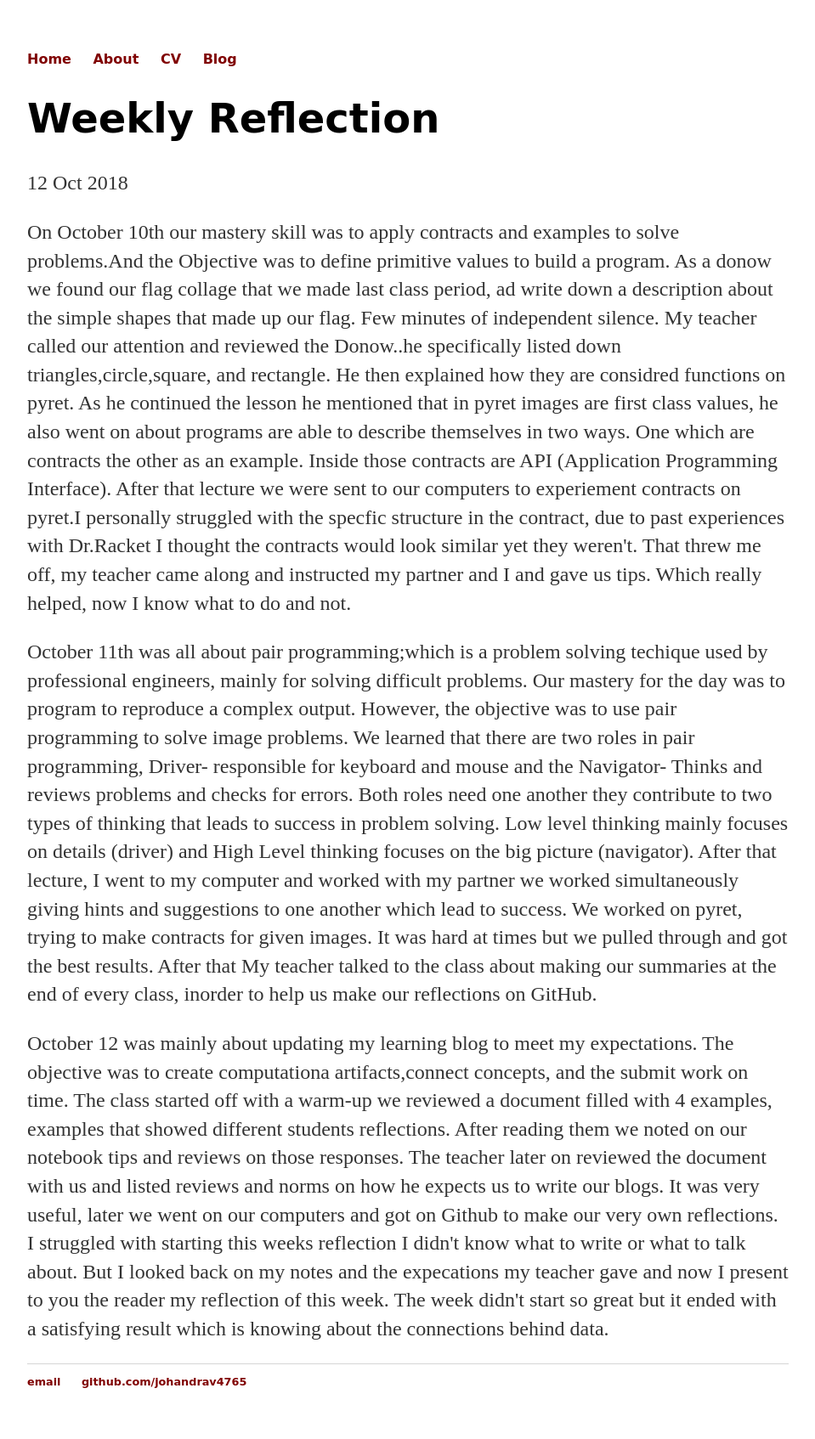
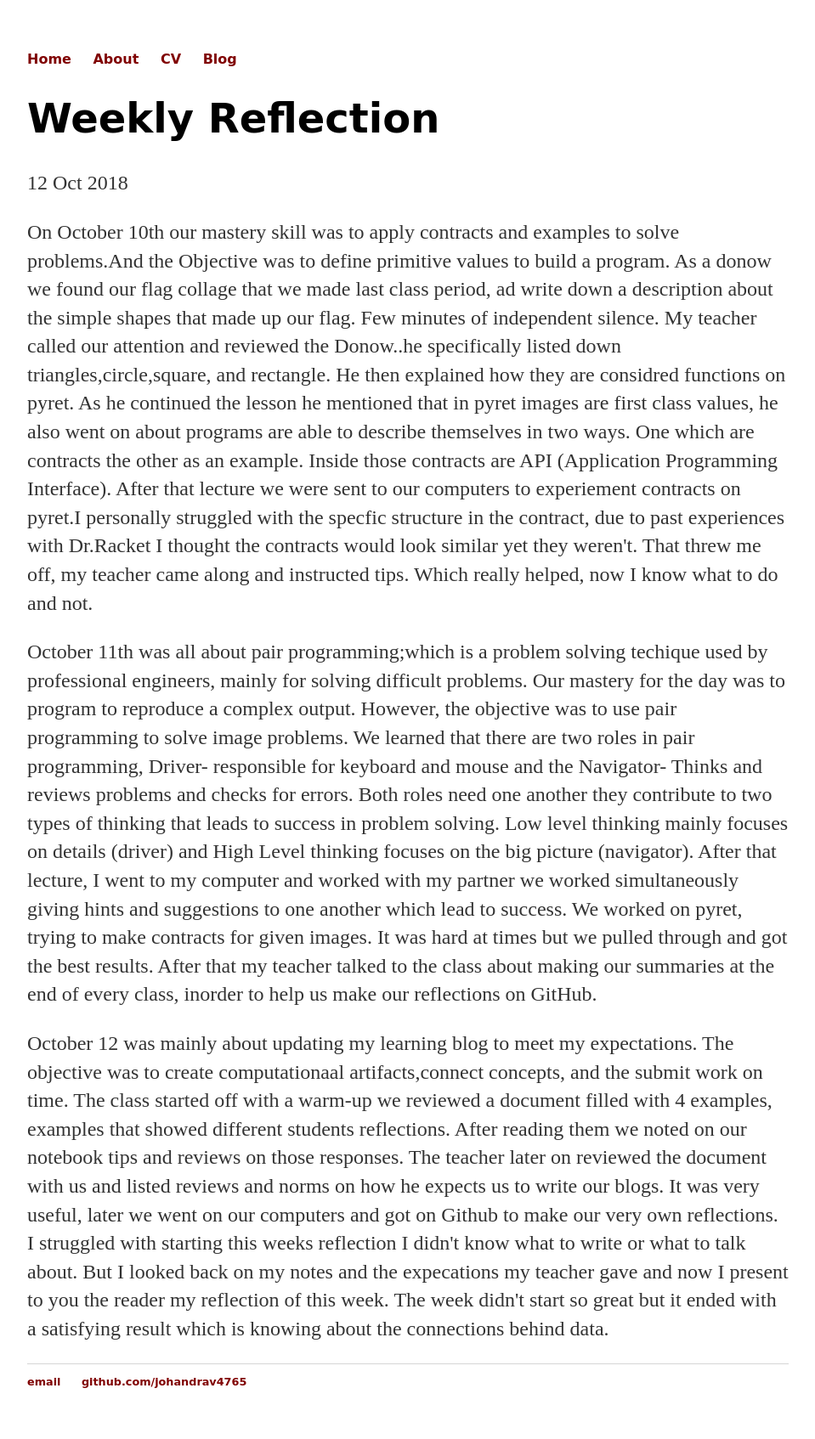
Before and after one commit to Johandrav4765/Johandrav4765.github.io, a Jekyll site: the page built from _posts/2018-10-12-Weekly-Reflection.md, in a window 1280 px wide. Shown: the whole page at 85% size, without its empty margins (160-1119 px from the left). Built offline with Jekyll 4.4.1, drawn with Linux system fonts in a browser that asks for light colours.

Commit message:
Update 2018-10-12-Weekly-Reflection.md

```diff
--- a/_posts/2018-10-12-Weekly-Reflection.md
+++ b/_posts/2018-10-12-Weekly-Reflection.md
@@ -4,6 +4,6 @@
 date: 2018-10-12
 ---
 
-<p> On October 10th our mastery skill was to apply contracts and examples to solve problems.And the Objective was to define primitive values to build a program. As a donow we found our flag collage that we made last class period, ad write down a description about the simple shapes that made up our flag. Few minutes of independent silence. My teacher called our attention and reviewed the Donow..he specifically listed down triangles,circle,square, and rectangle. He then explained how they are considred functions on pyret. As he continued the lesson he mentioned that in pyret images are first class values, he also went on about programs are able to describe themselves in two ways. One which are contracts the other as an example. Inside those contracts are API (Application Programming Interface). After that lecture we were sent to our computers to experiement contracts on pyret.I personally struggled with the specfic structure in the contract, due to past experiences with Dr.Racket I thought the contracts would look similar yet they weren't. That threw me off, my teacher came along and instructed my partner and I and gave us tips. Which really helped, now I know what to do and not. </p>
-<p> October 11th was all about pair programming;which is a problem solving techique used by professional engineers, mainly for solving difficult problems. Our mastery for the day was to program to reproduce a complex output. However, the objective was to use pair programming to solve image problems. We learned that there are two roles in pair programming, Driver- responsible for keyboard and mouse and the Navigator- Thinks and reviews problems and checks for errors. Both roles need one another they contribute to two types of thinking that leads to success in problem solving. Low level thinking mainly focuses on details (driver) and High Level thinking focuses on the big picture (navigator). After that lecture, I went to my computer and worked with my partner we worked simultaneously giving hints and suggestions to one another which lead to success. We worked on pyret, trying to make contracts for given images. It was hard at times but we pulled through and got the best results. After that My teacher talked to the class about making our summaries at the end of every class, inorder to help us make our reflections on GitHub.</p>
-<p> October 12 was mainly about updating my learning blog to meet my expectations. The objective was to create computationa artifacts,connect concepts, and the submit work on time. The class started off with a warm-up we reviewed a document filled with 4 examples, examples that showed different students reflections. After reading them we noted on our notebook tips and reviews on those responses. The teacher later on reviewed the document with us and listed reviews and norms on how he expects us to write our blogs. It was very useful, later we went on our computers and got on Github to make our very own reflections. I struggled with starting this weeks reflection I didn't know what to write or what to talk about. But I looked back on my notes and the expecations my teacher gave and now I present to you the reader my reflection of this week. The week didn't start so great but it ended with a satisfying result which is knowing about the connections behind data.</p>
+<p> On October 10th our mastery skill was to apply contracts and examples to solve problems.And the Objective was to define primitive values to build a program. As a donow we found our flag collage that we made last class period, ad write down a description about the simple shapes that made up our flag. Few minutes of independent silence. My teacher called our attention and reviewed the Donow..he specifically listed down triangles,circle,square, and rectangle. He then explained how they are considred functions on pyret. As he continued the lesson he mentioned that in pyret images are first class values, he also went on about programs are able to describe themselves in two ways. One which are contracts the other as an example. Inside those contracts are API (Application Programming Interface). After that lecture we were sent to our computers to experiement contracts on pyret.I personally struggled with the specfic structure in the contract, due to past experiences with Dr.Racket I thought the contracts would look similar yet they weren't. That threw me off, my teacher came along  and instructed tips. Which really helped, now I know what to do and not. </p>
+<p> October 11th was all about pair programming;which is a problem solving techique used by professional engineers, mainly for solving difficult problems. Our mastery for the day was to program to reproduce a complex output. However, the objective was to use pair programming to solve image problems. We learned that there are two roles in pair programming, Driver- responsible for keyboard and mouse and the Navigator- Thinks and reviews problems and checks for errors. Both roles need one another they contribute to two types of thinking that leads to success in problem solving. Low level thinking mainly focuses on details (driver) and High Level thinking focuses on the big picture (navigator). After that lecture, I went to my computer and worked with my partner we worked simultaneously giving hints and suggestions to one another which lead to success. We worked on pyret, trying to make contracts for given images. It was hard at times but we pulled through and got the best results. After that my teacher talked to the class about making our summaries at the end of every class, inorder to help us make our reflections on GitHub.</p>
+<p> October 12 was mainly about updating my learning blog to meet my expectations. The objective was to create computationaal artifacts,connect concepts, and the submit work on time. The class started off with a warm-up we reviewed a document filled with 4 examples, examples that showed different students reflections. After reading them we noted on our notebook tips and reviews on those responses. The teacher later on reviewed the document with us and listed reviews and norms on how he expects us to write our blogs. It was very useful, later we went on our computers and got on Github to make our very own reflections. I struggled with starting this weeks reflection I didn't know what to write or what to talk about. But I looked back on my notes and the expecations my teacher gave and now I present to you the reader my reflection of this week. The week didn't start so great but it ended with a satisfying result which is knowing about the connections behind data.</p>
```
